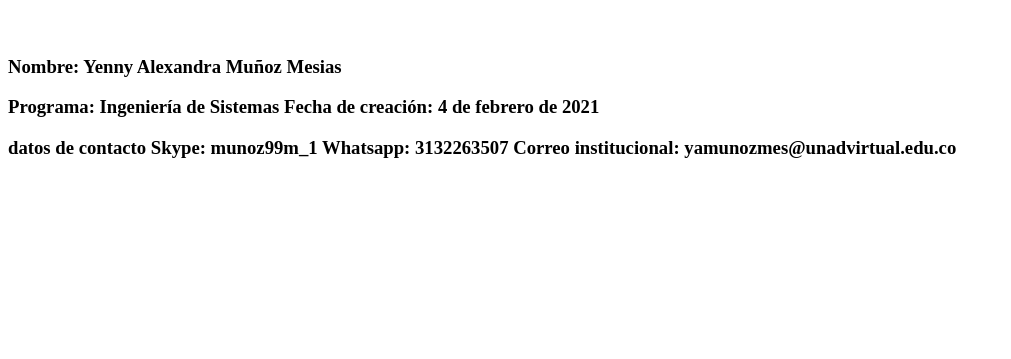
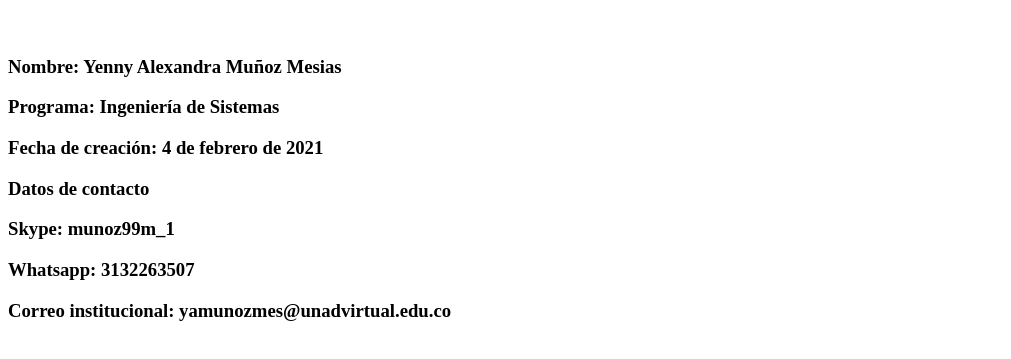
Before and after one commit to AlexandraMesias/DSW-AlexandraMu-oz, a plain HTML site: page index.html in a window 1280 px wide. Shown: the part 61-420 px from the top of the page, without its empty margins (0-1011 px from the left). Drawn offline with Linux system fonts and the light colour scheme.

Commit message:
Fase 1
Fase1 DSW

```diff
--- a/index.html
+++ b/index.html
@@ -12,13 +12,21 @@
         Nombre: Yenny Alexandra Muñoz Mesias
         <p>
             Programa: Ingeniería de Sistemas
+        </p>
+        <p>
             Fecha de creación: 4 de febrero de 2021
+        </p>
+        <p>
+            Datos de contacto
+        </p>
+              Skype: munoz99m_1
+        <p>
+            Whatsapp: 3132263507
+        </p>
+      <p>
+        Correo institucional: yamunozmes@unadvirtual.edu.co
+      </p>
 
-        </p>
-    datos de contacto
-    Skype: munoz99m_1
-    Whatsapp: 3132263507
-    Correo institucional: yamunozmes@unadvirtual.edu.co
 
     </h3>
 
```
